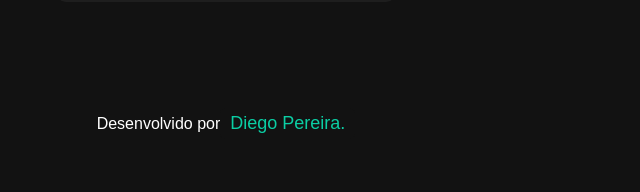
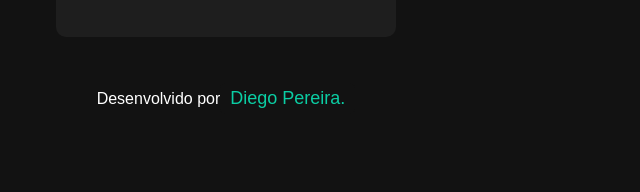
Before and after one commit to diegofelipeap/Professor-Musical---Aurinho, a plain HTML site: page index.html in a window 1280 px wide. Shown: the part 1266-1458 px from the top of the page, without its empty margins (414-1054 px from the left). After the commit the page ends 1426 px from the top, so only its background shows below. Drawn offline with Linux system fonts and the light colour scheme.

Commit message:
Finalizando correção no footer.

```diff
--- a/style.css
+++ b/style.css
@@ -102,10 +102,9 @@ a {
 }
 
 footer {
-    padding: 20px;
+    padding: 10px;
     text-align: center;
     width: auto;
-    margin-top: 50px;
 }
 
 .copyright {
```
